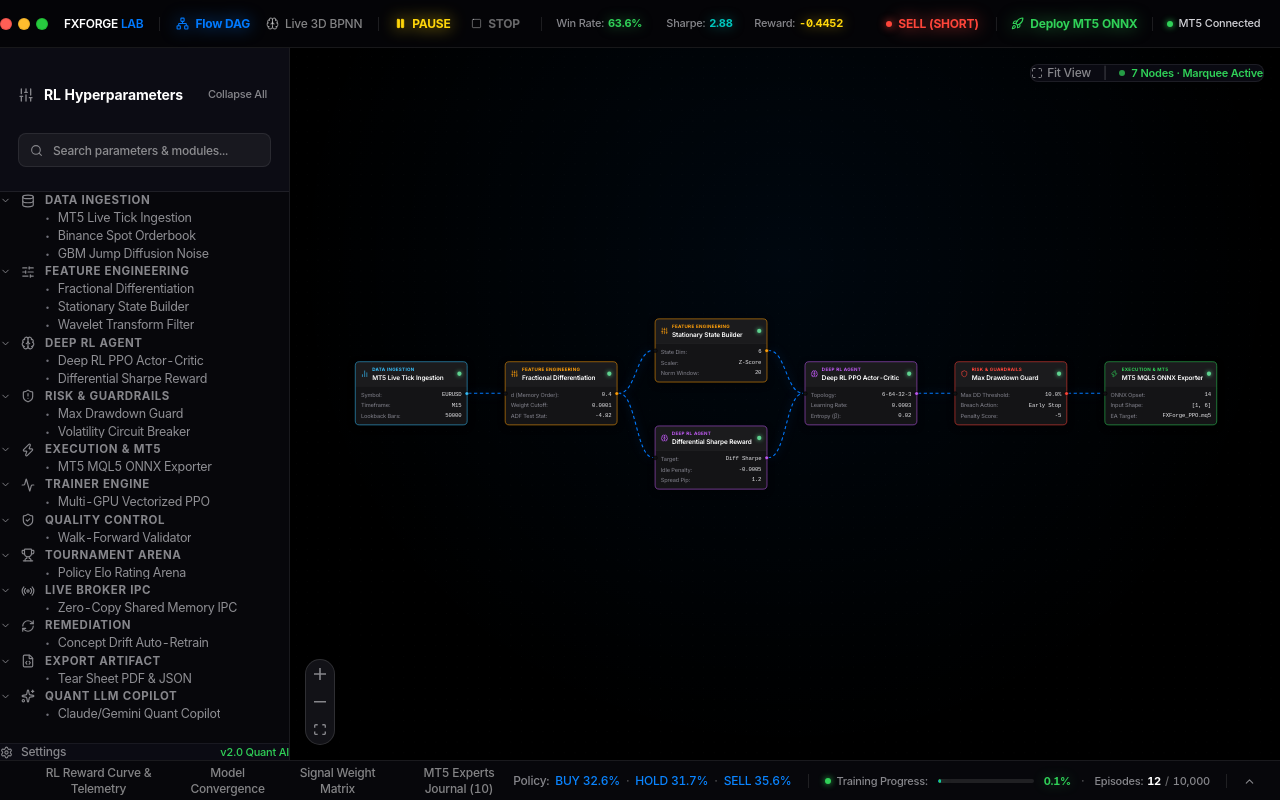
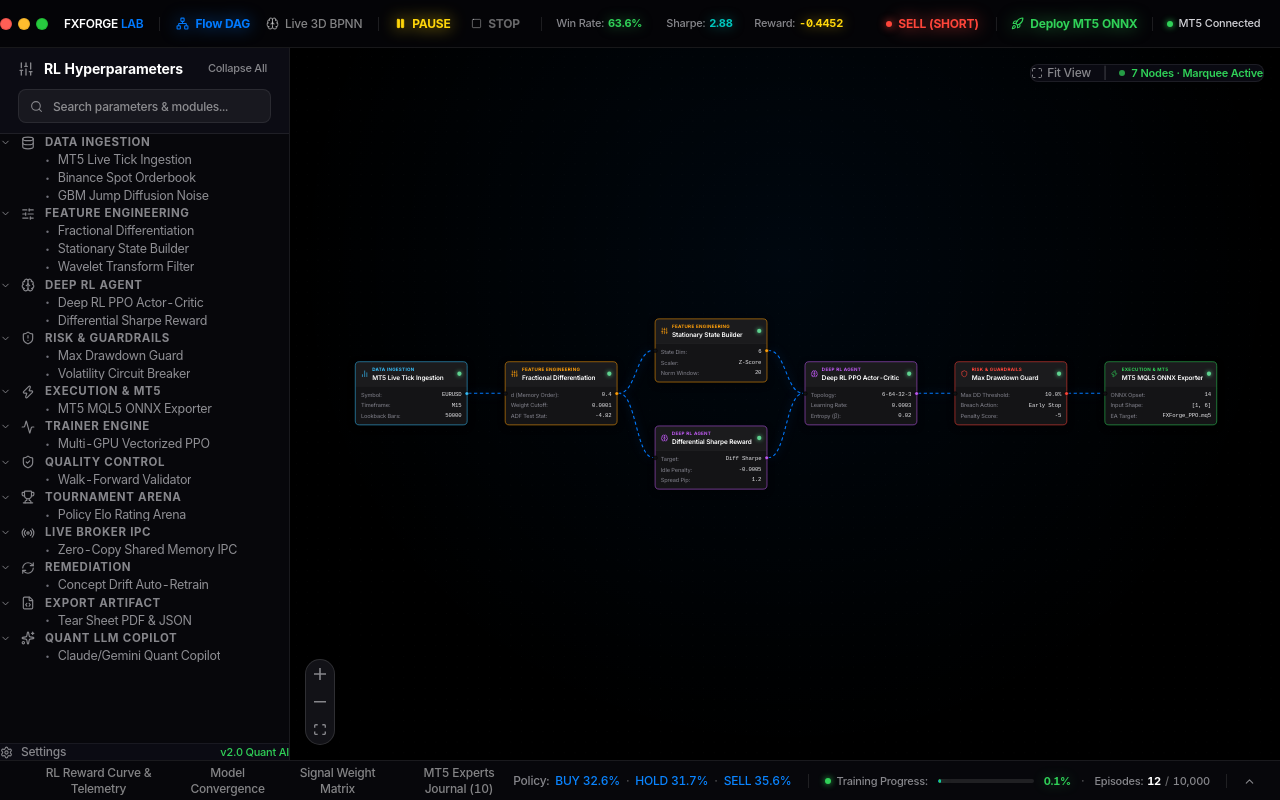
Before and after one commit to superman-owner/AI-RL-BPNN, a React (Vite) app: page / in a window 1280 px wide. Built offline with nearby package versions, Linux system fonts and the light colour scheme.

Commit message:
style(header): set exact 10px spacing (top 10px, gap 10px, bottom 10px) in NodePalette

```diff
--- a/src/components/Sidebar/NodePalette.tsx
+++ b/src/components/Sidebar/NodePalette.tsx
@@ -69,11 +69,11 @@ export const NodePalette: React.FC<NodePaletteProps> = ({ onOpenSettings }) => {
       onWheel={(e) => e.stopPropagation()}
       className="w-[290px] h-full flex flex-col flex-shrink-0 bg-[#08080c]/98 border-r border-white/[0.08] text-[#c7c7cc] select-none z-20 font-sans"
     >
-      {/* 1.  Apple macOS Header & Spotlight Search (Generous Spacing) */}
+      {/* 1.  Apple macOS Header & Spotlight Search (Exact 10px Spacing) */}
       <div
         style={{
-          paddingTop: '36px',
-          paddingBottom: '24px',
+          paddingTop: '10px',
+          paddingBottom: '10px',
           paddingLeft: '18px',
           paddingRight: '18px',
           borderBottom: '1px solid rgba(255, 255, 255, 0.08)',
@@ -86,7 +86,7 @@ export const NodePalette: React.FC<NodePaletteProps> = ({ onOpenSettings }) => {
             display: 'flex',
             justifyContent: 'space-between',
             alignItems: 'center',
-            marginBottom: '28px',
+            marginBottom: '10px',
           }}
         >
           <div style={{ display: 'flex', alignItems: 'center', gap: '10px' }}>
@@ -122,7 +122,7 @@ export const NodePalette: React.FC<NodePaletteProps> = ({ onOpenSettings }) => {
           </button>
         </div>
 
-        {/*  macOS Spotlight-style Search Field (h-34px rounded-8) */}
+        {/*  macOS Spotlight-style Search Field (h-34px) */}
         <div style={{ position: 'relative', display: 'flex', alignItems: 'center', width: '100%' }}>
           <Search
             size={13}
```
